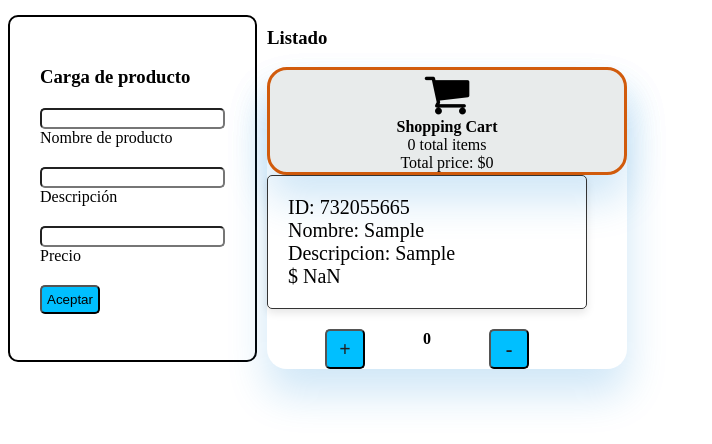
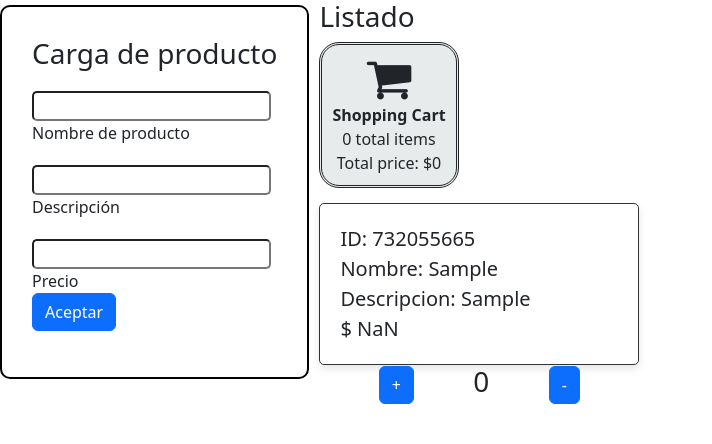
Before and after one commit to fealegre/stackblitz-starters-sfvcrw, a React app: page / in a window 1280 px wide. Both pictures are taken after typing "Sample", "Sample", "Sample" into the empty fields and a click on the button "Aceptar". Shown: the whole page, without its empty margins (0-712 px from the left). Built offline with nearby package versions, Linux system fonts and the light colour scheme.

Commit message:
bugs fixed, css modified

```diff
--- a/public/index.html
+++ b/public/index.html
@@ -4,4 +4,6 @@
 awesome.min.css" rel="stylesheet" integrity="sha384-
 wvfXpqpZZVQGK6TAh5PVlGOfQNHSoD2xbE+QkPxCAFlNEevoEH3Sl0sibVcOQVnN"
 crossorigin="anonymous">
+<link href="https://cdn.jsdelivr.net/npm/bootstrap@5.3.2/dist/css/bootstrap.min.css" rel="stylesheet" integrity="sha384-T3c6CoIi6uLrA9TneNEoa7RxnatzjcDSCmG1MXxSR1GAsXEV/Dwwykc2MPK8M2HN" crossorigin="anonymous">
+<script src="https://cdn.jsdelivr.net/npm/bootstrap@5.3.2/dist/js/bootstrap.bundle.min.js" integrity="sha384-C6RzsynM9kWDrMNeT87bh95OGNyZPhcTNXj1NW7RuBCsyN/o0jlpcV8Qyq46cDfL" crossorigin="anonymous"></script>
 </head> <div id="app"></div>
--- a/src/Trabajos practicos/Manejando estados/App.css
+++ b/src/Trabajos practicos/Manejando estados/App.css
@@ -21,17 +21,19 @@
 }
 
 .inputCard {
-  border: 2px solid rgb(0, 0, 0);
-  border-radius: 10px;
-  padding: 30px;
+	border: 2px solid rgb(0, 0, 0);
+	border-radius: 10px;
+	padding: 30px;
+	align-self: start;
+	margin-top: 5px;
 }
 
-button {
+/* button {
   margin-top: 20px;
   padding: 5px;
   background-color: deepskyblue;
   border-radius: 5px;
-}
+} */
 
 .formField {
   margin-top: 20px;
--- a/src/Trabajos practicos/Manejando estados/InputForm.js
+++ b/src/Trabajos practicos/Manejando estados/InputForm.js
@@ -2,8 +2,7 @@ import React from 'react';
 
 export default function InputForm(props) {
   return (
-    <>
-      <div className="inputCard">
+    <div className="inputCard">
         <h3>Carga de producto</h3>
         <div>
           <form action="" onSubmit={props.handleSubmit}>
@@ -35,13 +34,12 @@ export default function InputForm(props) {
             </div>
             <label htmlFor="price">Precio</label>
             <div>
-              <button type="submit" onClick={props.handleAddProduct}>
+              <button className='btn btn-primary' type="submit" onClick={props.handleAddProduct}>
                 Aceptar
               </button>
             </div>
           </form>
         </div>
       </div>
-    </>
   );
 }
--- a/src/Trabajos practicos/Manejando estados/Product.css
+++ b/src/Trabajos practicos/Manejando estados/Product.css
@@ -1,15 +1,15 @@
-.wrapper {
+/* .wrapper {
   border-radius: 20px;
   box-shadow: 0px 25px 40px #1687d933;
-}
+} */
 
 .shoppingcart {
-  border-style: solid;
-  border-color: rgb(209, 91, 12);
+	border-style: double;
 	text-align: center;
 	background-color: #e8ebeb;
 	border-radius: 20px;
-  box-shadow: 0px 25px 40px #1687d933;
+	display: inline-block;
+	padding: 10px;
 }
 
 .product span {
@@ -19,27 +19,13 @@
 
 .selectproduct {
   display: flex;
-  justify-content: center;
+  justify-content: space-evenly;
   align-items: center;
-}
-
-.wrapper button {
-  margin-left: auto;
-  margin-right: auto;
-  width: 40px;
-  height: 40px;
-  display: flex;
-  justify-content: center;
-  align-items: center;
-  font-size: 20px;
-  font-family: ‘Open Sans’;
-  font-weight: 900;
-  color: #202020;
-  cursor: pointer;
 }
 
 .listGrid {
 	display: grid;
-  grid-template-columns: auto auto auto;
+	grid-template-columns: auto auto auto auto;
 	gap: 20px;
+	padding-block: 15px;
 }
--- a/src/Trabajos practicos/Manejando estados/Product.js
+++ b/src/Trabajos practicos/Manejando estados/Product.js
@@ -24,8 +24,8 @@ function shoppingCartReducer(state, action) {
   }
 }
 
-function getTotalSelectedAmountPerProduct(cart, productName) {
-  return cart.filter((item) => item.name === productName).length;
+function getTotalSelectedAmountPerProduct(cart, productId) {
+  return cart.filter((item) => item.id === productId).length;
 }
 
 export default function Product({ products }) {
@@ -42,7 +42,6 @@ export default function Product({ products }) {
   }
 
   return (
-    <>
     <div className="wrapper">
       <div className="shoppingcart">
         <div>
@@ -62,14 +61,13 @@ export default function Product({ products }) {
               <span>$ {product.price}</span>
             </div>
             <div className="selectproduct">
-                <button onClick={() => add(product)}>+</button>
-                <b>{getTotalSelectedAmountPerProduct(cart, product.name)}</b>
-                <button onClick={() => remove(product)}>-</button>
+              <button className='btn btn-primary' onClick={() => add(product)}>+</button>
+              <h3>{getTotalSelectedAmountPerProduct(cart, product.id)}</h3>
+              <button className='btn btn-primary' onClick={() => remove(product)}>-</button>
             </div>
           </div>
         ))}
       </div>
     </div>
-    </>
   );
 }
```
Also changed, not shown: package.json (+13 -1 lines), 1 other file. Lines whose indentation alone changed are shown as unchanged.
